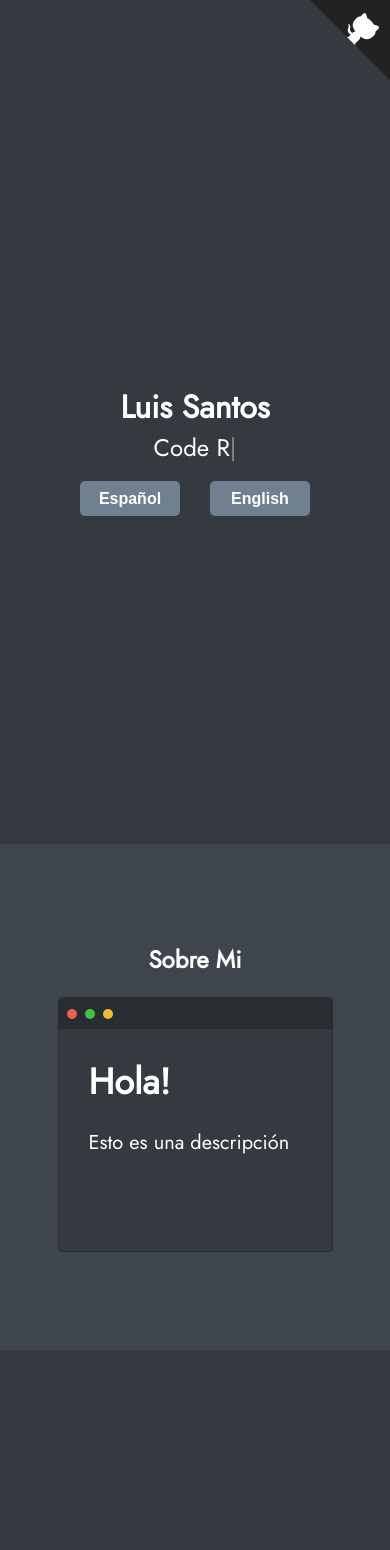
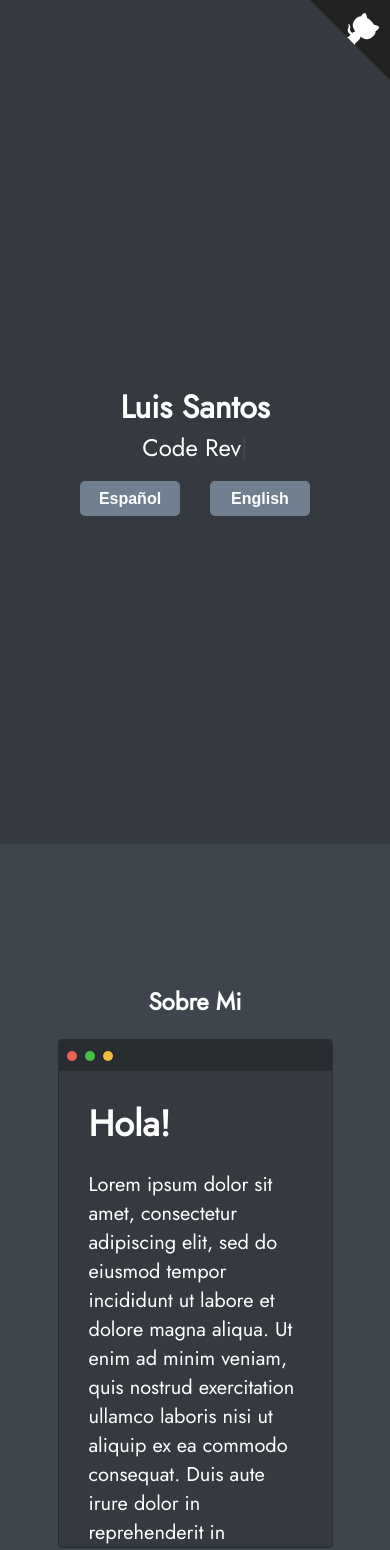
Before and after one commit to Ldsc2002/portfolio-react-ui, a React (Vite) app: page / in a window 390 px wide. Shown: the top 1550 px of the page. Built offline with nearby package versions, Linux system fonts and the light colour scheme; some icons are missing.

Commit message:
About section is now responsive

```diff
--- a/src/data/en.json
+++ b/src/data/en.json
@@ -14,6 +14,6 @@
     "About": {
         "title": "About Me",
         "optionalTitle": "Hi",
-        "text": "This is a description"
+        "text": "Lorem ipsum dolor sit amet, consectetur adipiscing elit, sed do eiusmod tempor incididunt ut labore et dolore magna aliqua. Ut enim ad minim veniam, quis nostrud exercitation ullamco laboris nisi ut aliquip ex ea commodo consequat. Duis aute irure dolor in reprehenderit in voluptate velit esse cillum dolore eu fugiat nulla pariatur. Excepteur sint occaecat cupidatat non proident, sunt in culpa qui officia deserunt mollit anim id est laborum."
     }
 }
--- a/src/data/es.json
+++ b/src/data/es.json
@@ -14,6 +14,6 @@
     "About": {
         "title": "Sobre Mi",
         "optionalTitle": "Hola!",
-        "text": "Esto es una descripción"
+        "text": "Lorem ipsum dolor sit amet, consectetur adipiscing elit, sed do eiusmod tempor incididunt ut labore et dolore magna aliqua. Ut enim ad minim veniam, quis nostrud exercitation ullamco laboris nisi ut aliquip ex ea commodo consequat. Duis aute irure dolor in reprehenderit in voluptate velit esse cillum dolore eu fugiat nulla pariatur. Excepteur sint occaecat cupidatat non proident, sunt in culpa qui officia deserunt mollit anim id est laborum."
     }
 }
--- a/src/style/About.module.css
+++ b/src/style/About.module.css
@@ -7,6 +7,13 @@
     background-color: #3E454D;
     color: white;
     flex-direction: column;
+    min-height: 600px;
+}
+
+@media only screen and (max-width: 1000px) {
+    .container {
+        height: 100vh;
+    }
 }
 
 .title {
--- a/src/style/InfoWindow.module.css
+++ b/src/style/InfoWindow.module.css
@@ -6,6 +6,13 @@
     background-color: #343a40;
     border: solid 1px #282d32;
     border-radius: 4px;
+    max-width: 1400px;
+}
+
+@media only screen and (max-width: 1000px) {
+    .container {
+        height: 60%;
+    }
 }
 
 .textContainer {
```
